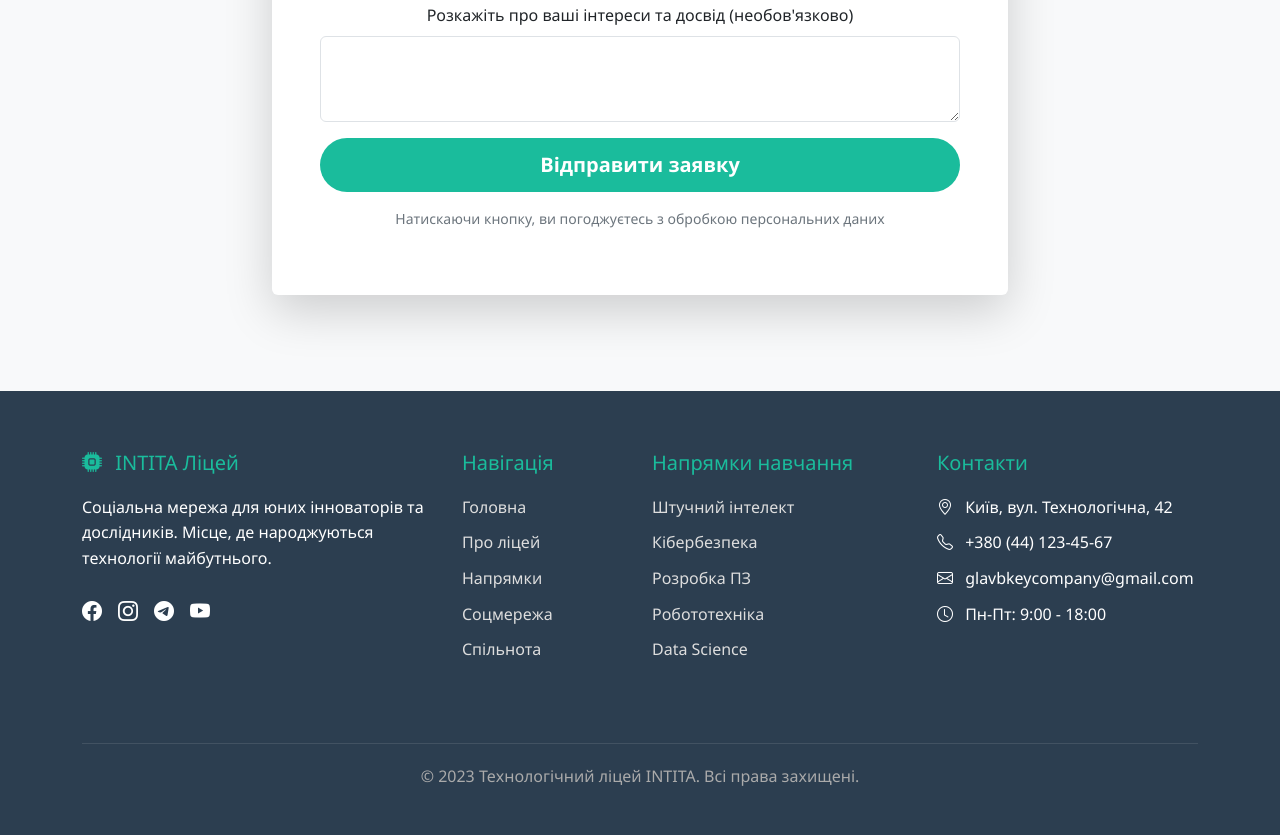
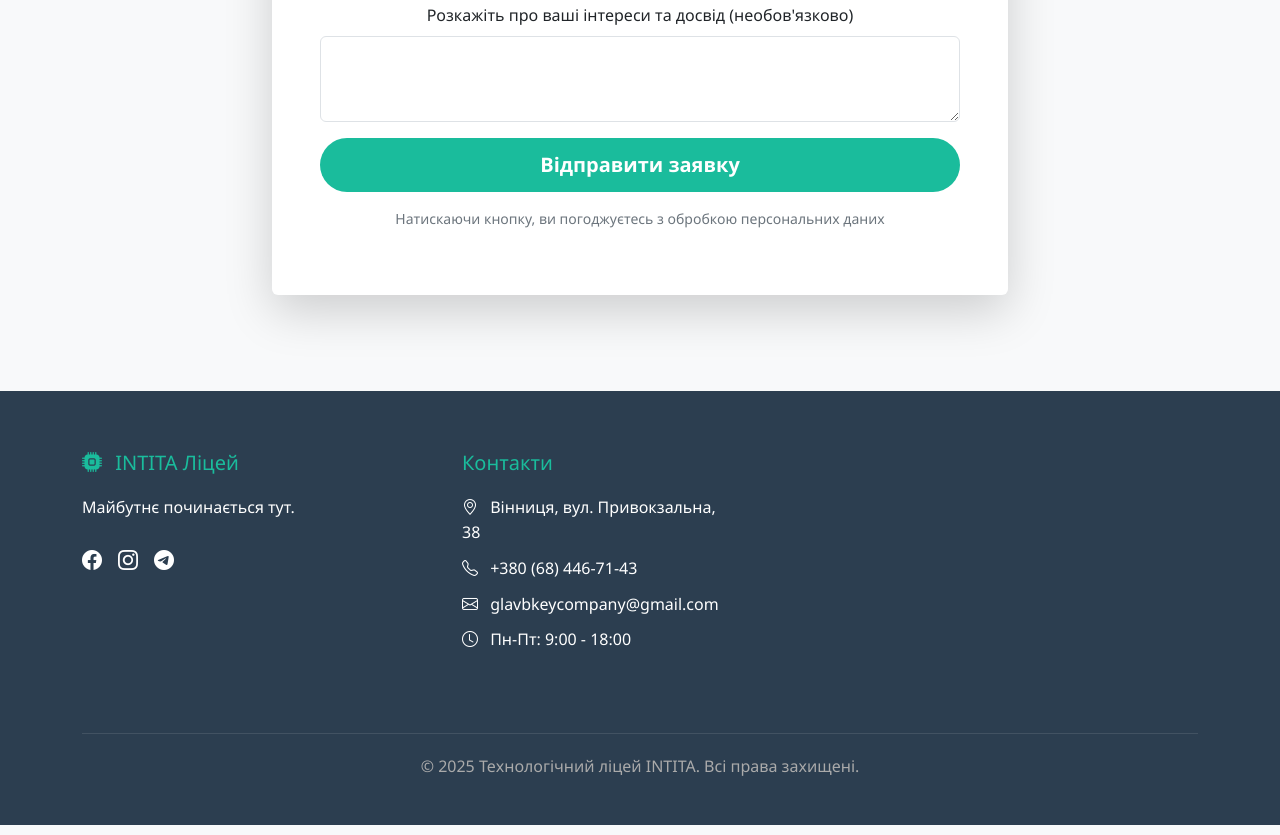
Before and after one commit to danil1688/hakaton, a plain HTML site: page index.html in a window 1280 px wide. Shown: the part 5493-6328 px from the top of the page. Drawn offline with nearby package versions, Linux system fonts and the light colour scheme.

Commit message:
Update index.html

```diff
--- a/index.html
+++ b/index.html
@@ -1234,46 +1234,25 @@
             <div class="row">
                 <div class="col-lg-4 mb-4">
                     <h5><i class="bi bi-cpu-fill me-2"></i> INTITA Ліцей</h5>
-                    <p>Соціальна мережа для юних інноваторів та дослідників. Місце, де народжуються технології майбутнього.</p>
+                    <p>Майбутнє починається тут.</p>
                     <div class="d-flex mt-4">
                         <a href="#" class="text-white me-3"><i class="bi bi-facebook fs-5"></i></a>
                         <a href="#" class="text-white me-3"><i class="bi bi-instagram fs-5"></i></a>
                         <a href="#" class="text-white me-3"><i class="bi bi-telegram fs-5"></i></a>
-                        <a href="#" class="text-white"><i class="bi bi-youtube fs-5"></i></a>
-                    </div>
-                </div>
-                <div class="col-lg-2 col-md-6 mb-4">
-                    <h5>Навігація</h5>
-                    <ul>
-                        <li><a href="#home">Головна</a></li>
-                        <li><a href="#about">Про ліцей</a></li>
-                        <li><a href="#directions">Напрямки</a></li>
-                        <li><a href="#social">Соцмережа</a></li>
-                        <li><a href="#community">Спільнота</a></li>
-                    </ul>
-                </div>
-                <div class="col-lg-3 col-md-6 mb-4">
-                    <h5>Напрямки навчання</h5>
-                    <ul>
-                        <li><a href="#">Штучний інтелект</a></li>
-                        <li><a href="#">Кібербезпека</a></li>
-                        <li><a href="#">Розробка ПЗ</a></li>
-                        <li><a href="#">Робототехніка</a></li>
-                        <li><a href="#">Data Science</a></li>
-                    </ul>
+                    </div>
                 </div>
                 <div class="col-lg-3 col-md-6 mb-4">
                     <h5>Контакти</h5>
                     <ul>
-                        <li><i class="bi bi-geo-alt me-2"></i> Київ, вул. Технологічна, 42</li>
-                        <li><i class="bi bi-telephone me-2"></i> +380 (44) 123-45-67</li>
+                        <li><i class="bi bi-geo-alt me-2"></i> Вінниця, вул. Привокзальна, 38</li>
+                        <li><i class="bi bi-telephone me-2"></i> +380 (68) 446-71-43</li>
                         <li><i class="bi bi-envelope me-2"></i> glavbkeycompany@gmail.com</li>
                         <li><i class="bi bi-clock me-2"></i> Пн-Пт: 9:00 - 18:00</li>
                     </ul>
                 </div>
             </div>
             <div class="copyright">
-                <p>&copy; 2023 Технологічний ліцей INTITA. Всі права захищені.</p>
+                <p>&copy; 2025 Технологічний ліцей INTITA. Всі права захищені.</p>
             </div>
         </div>
     </footer>
```
